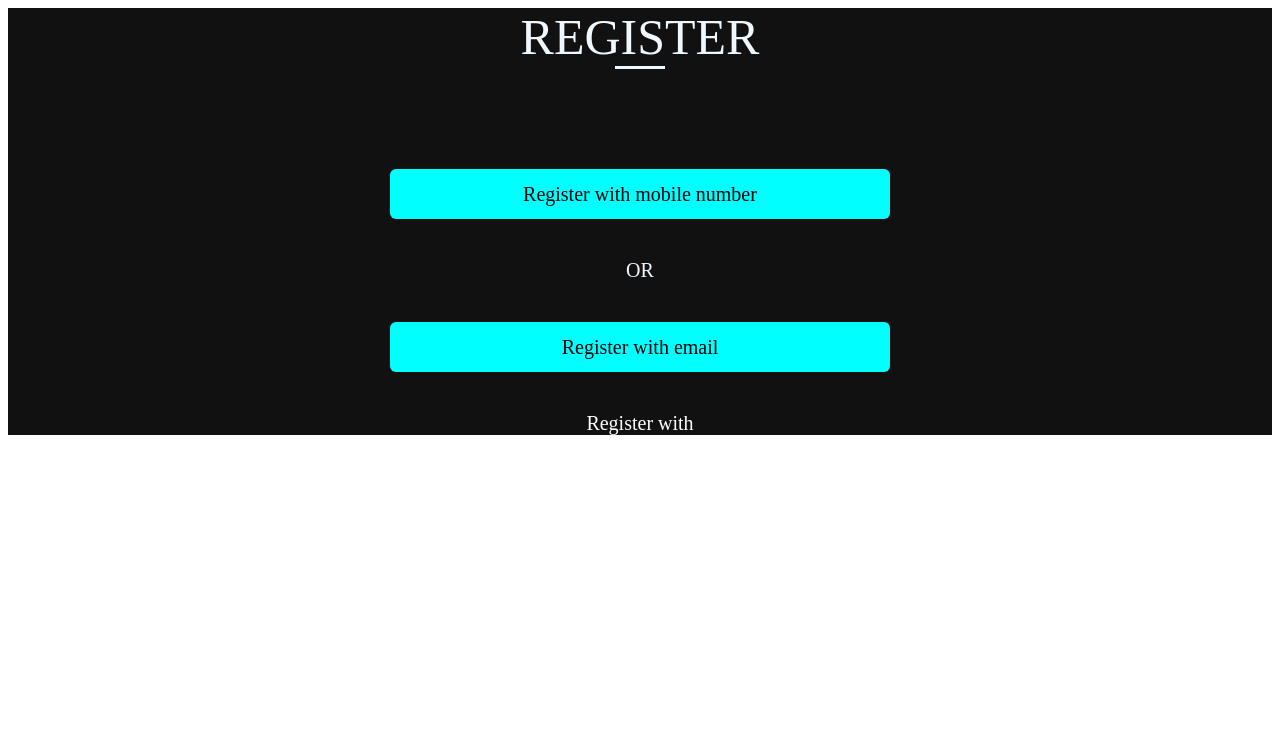
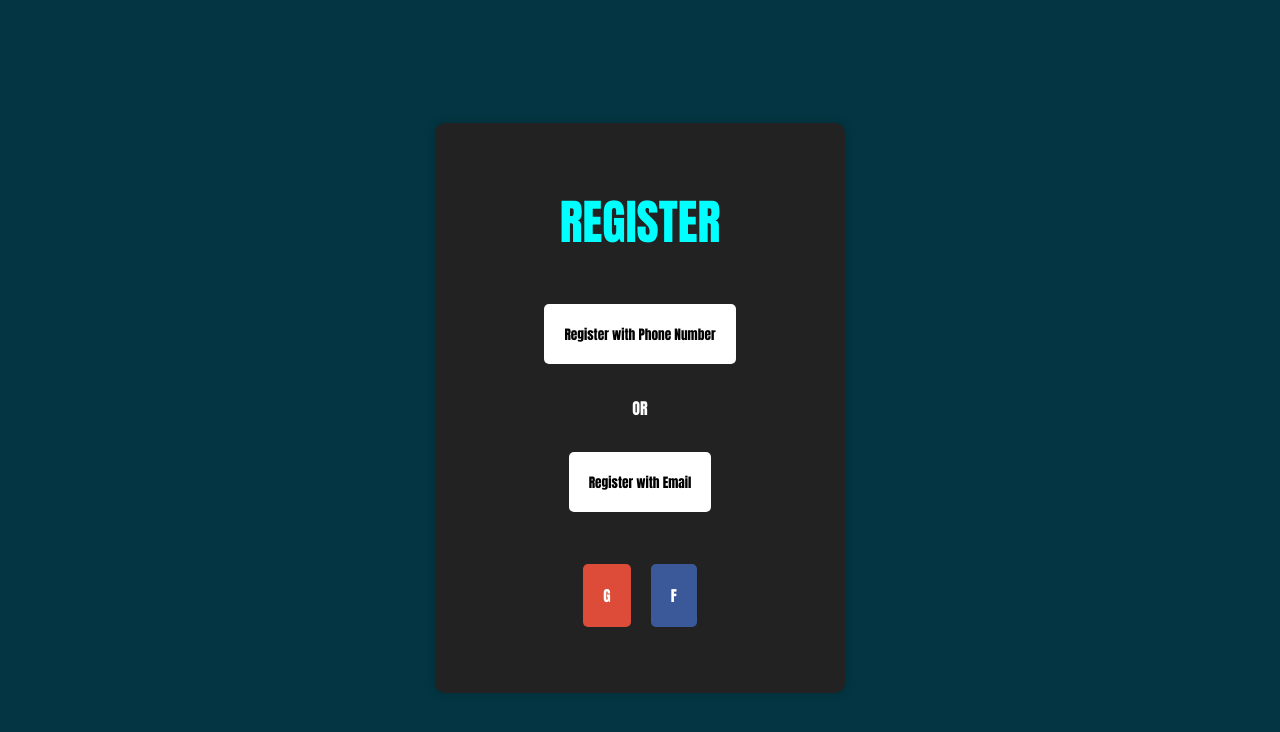
Before and after one commit to Sylveeeeee/Pirate-webe, a Nuxt app: page /signup in a window 1280 px wide. Shown: the top 732 px of the page. Built offline with nearby package versions, Linux system fonts and the light colour scheme.

Commit message:
register

```diff
--- a/pages/login.vue
+++ b/pages/login.vue
@@ -66,6 +66,7 @@
     margin-bottom: 20px;
     font-family: Verdana, Geneva, Tahoma, sans-serif;
     color: aqua;
+    text-align: left;
   }
 
   label {
--- a/pages/signup.vue
+++ b/pages/signup.vue
@@ -1,71 +1,118 @@
 <template>
-    <div class="DG">
-        <div class="rgp">
-            <div class="Frg">REGISTER</div>
-            <div class="rgN">Register with mobile number</div>
-            <div class="r">OR</div>
-            <div class="rgE">Register with email</div>
-            <div class="rgEoF" >Register with  </div>
+    <div class="register-form">
+        <div class="container">
+        <h1>REGISTER</h1>
+        <button class="button">Register with Phone Number</button>
+        <div class="or">OR</div>
+        <button class="button">Register with Email</button>
+        <div class="social-button">
+            <button class="social-button google">G</button>
+            <button class="social-button facebook">F</button>
+        </div>
+    </div>
+    </div>
+
+</template>
+
+<style>
+        body {
+            background-color: #033642;
+            color: #fff;
+            font-family: sans-serif;
+            display: flex;
+            justify-content: center;
+            align-items: center;
+            min-height: 100vh;
+        }
+
+        .container {
+            text-align: center;
+        }
+
+        h1 {
+            font-size: 3rem;
+            margin-bottom: 30px;
+            text-align: center;
+            font-family: Impact, Haettenschweiler, 'Arial Narrow Bold', sans-serif;
+            font-weight: 400;
+            font-style: normal;
+            color: aqua;
 
 
-        </div>
-    </div>
-</template>
-<style>
-.BG {
-    background-color: black;
+        }
+
+        .button {
+            display: inline-block;
+            padding: 20px;
+            background-color: rgb(255, 255, 255);
+            color: #000;
+            border: none;
+            border-radius: 5px;
+            margin: 1rem 0;
+            cursor: pointer;
+            font-family: Impact, Haettenschweiler, 'Arial Narrow Bold', sans-serif;
+            font-weight: 400;
+            font-style: normal
+        }
+
+        .button:hover {
+            opacity: 0.8;
+        }
+
+        .social-buttons {
+            display: flex;
+            justify-content: center;
+            gap: 1rem;
+        }
+
+        .social-button {
+            padding: 1rem;
+            border: none;
+            border-radius: 5px;
+            cursor: pointer;
+            margin: 10px;
+
 
         }
-#gglogo {
-    color: aliceblue;
+
+        .google {
+            background-color: #dd4b39;
+            color: #fff;
+            margin-left: 10px;
+            font-family: Impact, Haettenschweiler, 'Arial Narrow Bold', sans-serif;
+            font-weight: 200;
+            padding: 20px;
+            font-size: 15px;
         }
-.rgEoF{
-    display: flex;
-    align-items: center;
-    margin-top: 40px;
-    color: white;
-    font-size: 20px;
+
+        .facebook {
+            background-color: #3b5998;
+            color: #fff;
+            margin-right: 10px;
+            font-family: Impact, Haettenschweiler, 'Arial Narrow Bold', sans-serif;
+            font-weight: 200;
+            padding: 20px;
+            font-size: 15px;
         }
-.Frg {
-    color: aliceblue;
-    margin-bottom: 100px;
-    font-size: 50px;
-    border-bottom-style:solid;
-    width: 50px;
-    display: flex;
-    justify-content: center;
+
+        .or {
+            margin: 1rem 0;
+            font-family: Impact, Haettenschweiler, 'Arial Narrow Bold', sans-serif;
+            font-weight: 400;
+            font-style: normal;
+
         }
-.r {
-    font-size: 20px;
-    color: aliceblue;
-    margin-top: 40px;
-    margin-bottom: 40px;
+
+        .register-form {
+           background-color: #222;
+           padding: 30px;
+           border-radius: 5px;
+           box-shadow: 0 0 10px rgba(0, 0, 0, 0.2);
+           width: 350px;
+           border-radius: 10px;
         }
-.rgp {
-    display: flex;
-    justify-content: center;
-    align-items:center;
-    flex-direction: column;
-    background-color: rgba(0, 0, 0, 0.932);
-}
-.rgN {
-    display: flex;
-    align-items: center;
-    justify-content: center;
-    height: 50px;
-    width: 500px;
-    background-color: aqua;
-    border-radius: 6px;
-    font-size: 20px;
-}
-.rgE {
-    display: flex;
-    align-items: center;
-    justify-content: center;
-    height: 50px;
-    width: 500px;
-    background-color: aqua;
-    border-radius: 6px;
-    font-size: 20px;
+
+        .social-button:hover {
+            opacity: 0.8;
         }
     </style>
```
Lines whose indentation alone changed are shown as unchanged.
